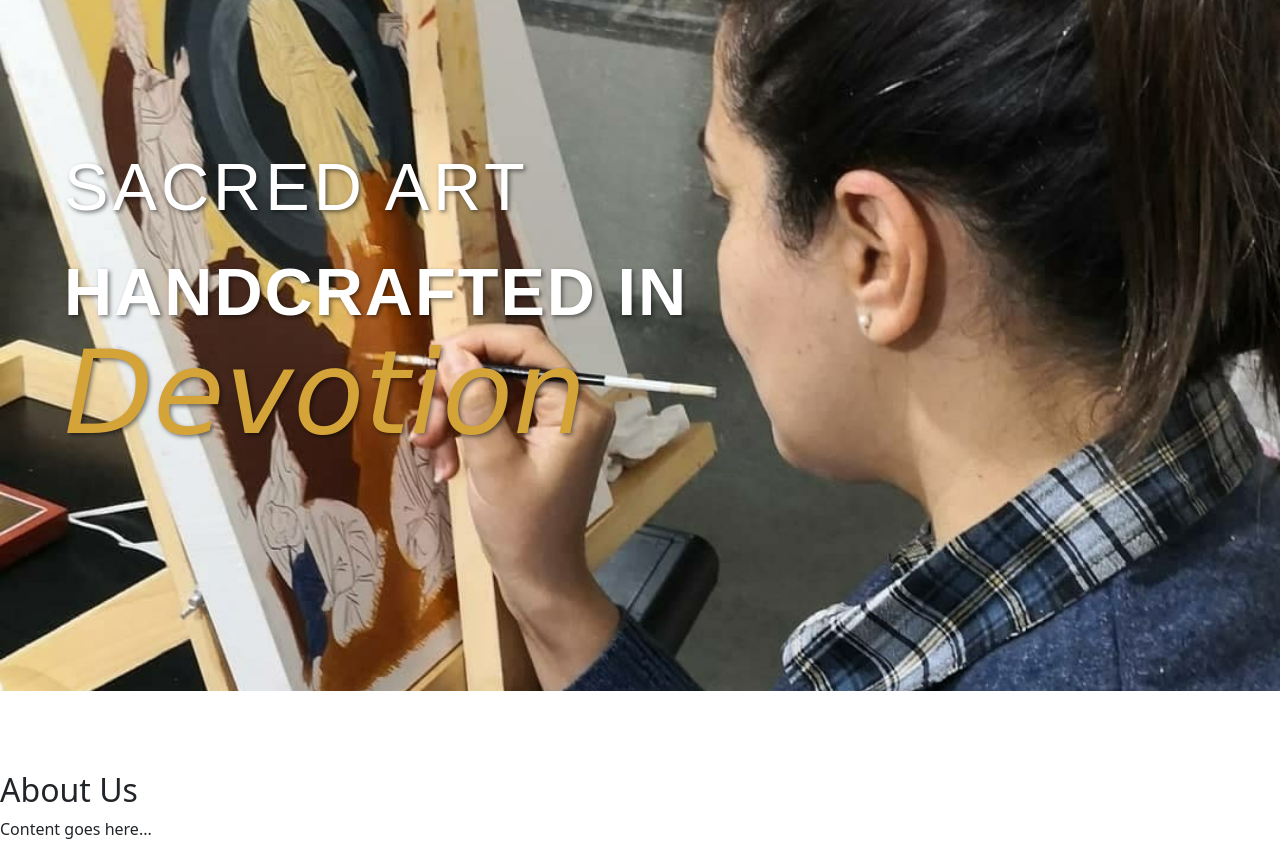
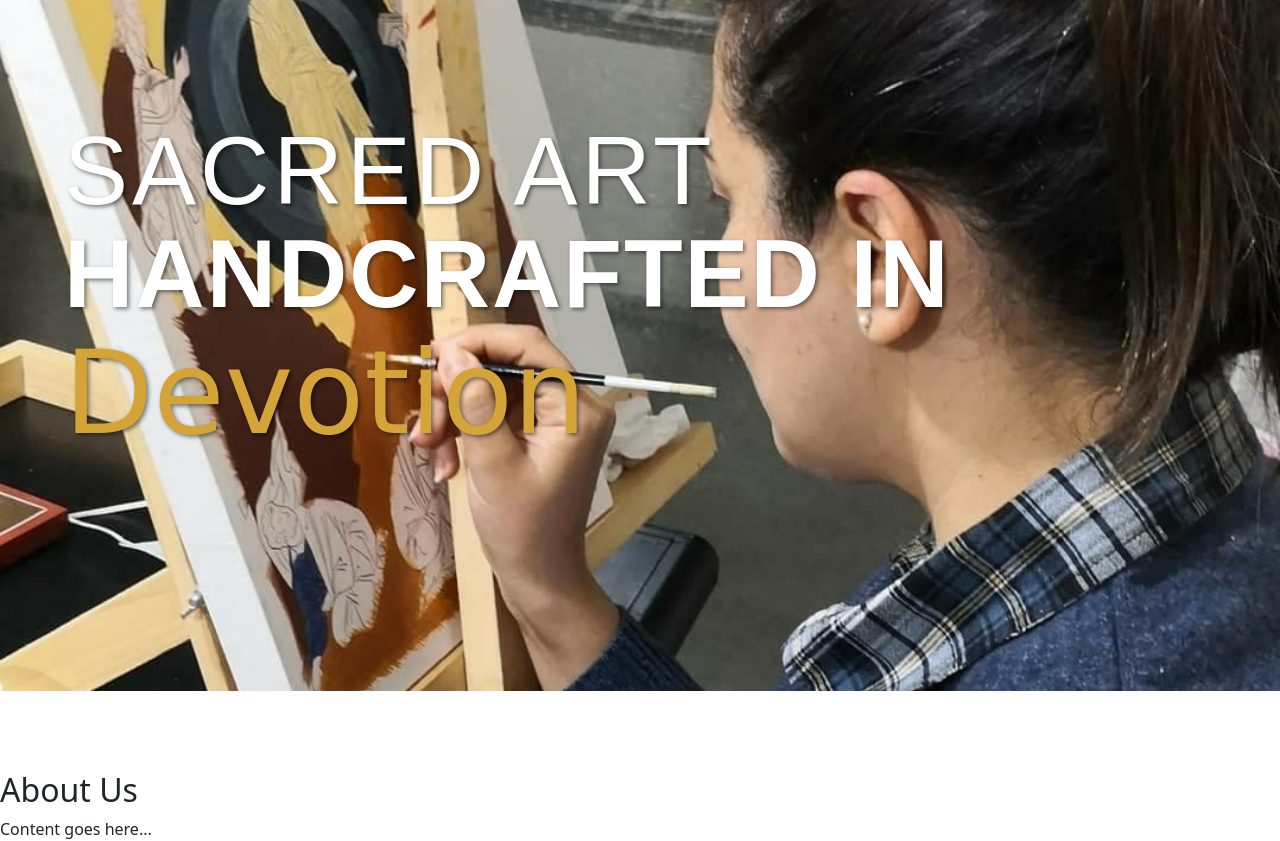
Before and after one commit to MarcelinoSemaan/Project001, a plain HTML site: page about.html in a window 1280 px wide. Shown: the part 109-950 px from the top of the page. Drawn offline with Linux system fonts and the light colour scheme; files whose address does not match are found by name.

Commit message:
Refine hero text styles and adjust line heights in about.html and fonts.css

```diff
--- a/about.html
+++ b/about.html
@@ -238,48 +238,43 @@
         .hero-text {
             position: absolute;
             top: 50%;
-            left: 5%; /* Changed from 10% to 5% to move further left */
+            left: 5%;
             transform: translateY(-50%);
             text-align: left;
+            color: white;
             z-index: 5;
             width: auto;
             text-shadow: 2px 2px 4px rgba(0, 0, 0, 0.5);
         }
 
-        /* First line - SACRED ART - Nexa Extra Light */
         .hero-text-line1 {
-            font-family: 'Nexa Extra Light', sans-serif; /* Restored original font family */
-            font-weight: 200; /* Explicitly set weight to light */
-            font-size: 50pt;
+            font-family: 'Nexa Extra Light', sans-serif;
+            font-size: 72pt;
             letter-spacing: 4px;
             text-transform: uppercase;
-            margin-bottom: 0.3rem; /* Further reduced spacing */
-            color: #ffffff; /* White */
-            -webkit-font-smoothing: antialiased; /* Better font rendering */
+            margin-bottom: 0;
+            font-weight: 200;
+            line-height: 0.85; /* Reduced line height */
         }
 
-        /* Second line - HANDCRAFTED IN - Nexa Bold Regular */
         .hero-text-line2 {
-            font-family: 'Nexa Bold', sans-serif; /* Restored original font family */
-            font-weight: 700; /* Explicitly set weight to bold */
-            font-size: 50pt;
+            font-family: 'Nexa Bold', sans-serif;
+            font-size: 72pt;
+            font-weight: 700;
             letter-spacing: 2px;
             text-transform: uppercase;
-            margin-bottom: 0.3rem; /* Further reduced spacing */
-            color: #ffffff; /* White */
-            -webkit-font-smoothing: antialiased; /* Better font rendering */
+            margin-bottom: 0;
+            line-height: 1.3; /* Reduced line height */
         }
 
-        /* Third line - Devotion - Aesthetik Script */
         .hero-text-line3 {
-            font-family: 'Aesthetik Script', cursive; /* Restored original font family */
+            font-family: 'Aesthetik Script', cursive;
             font-size: 87pt;
-            font-style: italic;
-            font-weight: normal;
-            margin-bottom: 0.3rem;
-            color: #d5a439; /* Yellow */
-            line-height: 0.8; /* Added to bring line closer */
-            -webkit-font-smoothing: antialiased; /* Better font rendering */
+            font-style: normal;
+            margin-bottom: 0;
+            color: #d5a439;
+            line-height: 0.99; /* Reduced line height */
+            /*margin-top: -20px; /* Negative margin to pull it up */
         }
 
         /* CTA Button Text */
--- a/css/fonts.css
+++ b/css/fonts.css
@@ -1,6 +1,3 @@
-/* Font imports */
-
-/* Nexa Light */
 @font-face {
     font-family: 'Nexa Extra Light';
     src: local('Nexa Extra Light'), local('NexaLight'),
```
Also changed, not shown: 2 other files.
